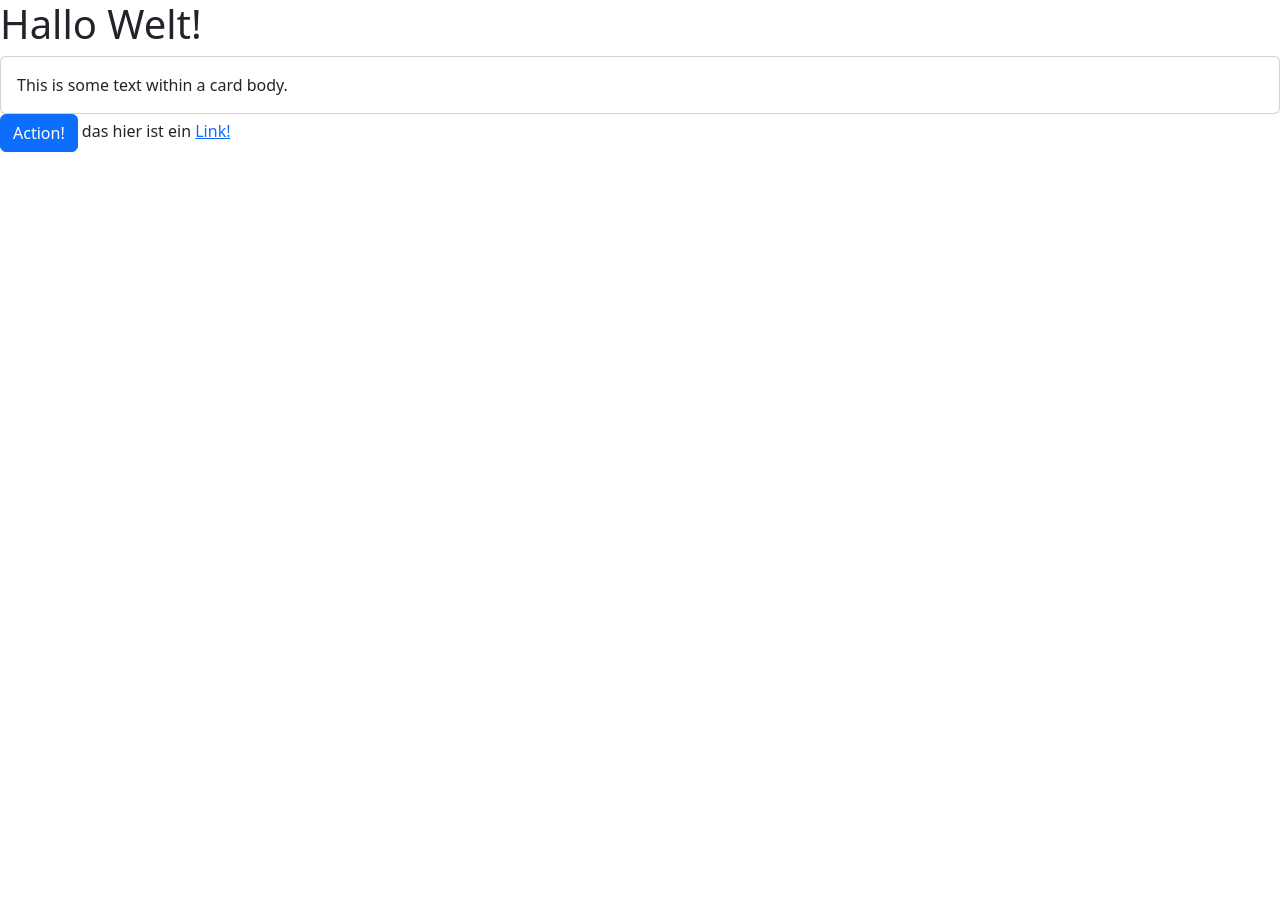
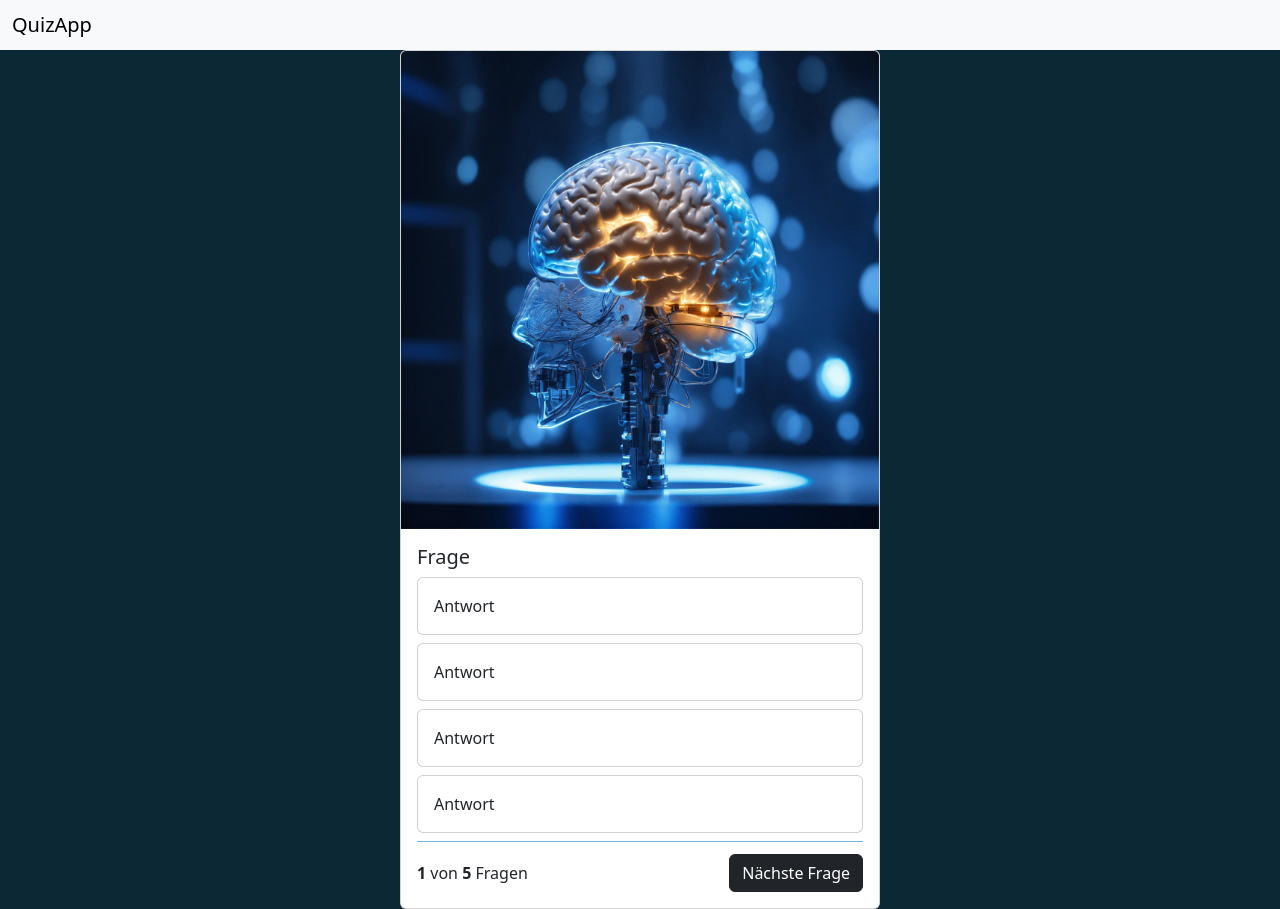
Before and after one commit to Jan-OliverKaemmererDev/QuizApp, a plain HTML site: page index.html in a window 1280 px wide. Before the commit the page ends 800 px from the top, so only its background shows below. Drawn offline with nearby package versions, Linux system fonts and the light colour scheme.

Commit message:
startet from 0 with QuizApp

```diff
--- a/index.html
+++ b/index.html
@@ -4,19 +4,63 @@
     <meta charset="UTF-8">
     <meta name="viewport" content="width=device-width, initial-scale=1.0">
     <title>QuizApp</title>
-    <link rel="stylesheet" href="./node_modules/bootstrap/dist/css/bootstrap.min.css">
+
+    <link rel="stylesheet" href="./style.css">
+    <script src="script.js"></script>
+
+    <!-- Bootstrap files -->
+    <link href="https://cdn.jsdelivr.net/npm/bootstrap@5.3.8/dist/css/bootstrap.min.css" rel="stylesheet" integrity="sha384-sRIl4kxILFvY47J16cr9ZwB07vP4J8+LH7qKQnuqkuIAvNWLzeN8tE5YBujZqJLB" crossorigin="anonymous">
+    <script src="https://cdn.jsdelivr.net/npm/bootstrap@5.3.8/dist/js/bootstrap.bundle.min.js" integrity="sha384-FKyoEForCGlyvwx9Hj09JcYn3nv7wiPVlz7YYwJrWVcXK/BmnVDxM+D2scQbITxI" crossorigin="anonymous"></script>
+
 </head>
 <body>
-    <h1>Hallo Welt!</h1>
+    <nav class="navbar bg-body-tertiary">
+        <div class="container-fluid">
+            <span class="navbar-brand mb-0 h1">QuizApp</span>
+        </div>
+    </nav>
 
-    <div class="card">
+    <div class="container">
+    <div class="card quiz-card">
+        <img src="./img/brain.jpg" class="card-img-top" alt="...">
         <div class="card-body">
-            This is some text within a card body.
+            <h5 class="card-title">Frage</h5>
+
+            <div class="card mb-2">
+                <div class="card-body">
+                    Antwort
+                </div>
+            </div>
+
+            <div class="card mb-2">
+                <div class="card-body">
+                    Antwort
+                </div>
+            </div>
+
+            <div class="card mb-2">
+                <div class="card-body">
+                    Antwort
+                </div>
+            </div>
+
+            <div class="card mb-2">
+                <div class="card-body">
+                    Antwort
+                </div>
+            </div>
+
+            <div class="question-footer">
+                <span>
+                    <b>1</b> von <b>5</b> Fragen
+                </span>
+
+
+                <button class="btn btn-dark">Nächste Frage</button>
+            </div>
+
         </div>
     </div>
-
-    <button class="btn btn-primary">Action!</button>
-
-    das hier ist ein <a href="#">Link!</a>
+    </div>
 </body>
 </html>
--- a/package.json
+++ /dev/null
@@ -1,5 +0,0 @@
-{
-  "dependencies": {
-    "bootstrap": "^5.3.8"
-  }
-}
--- /dev/null
+++ b/script.js
@@ -0,0 +1,7 @@
+// JSON Array
+let questions = [
+    {
+        "qestion": "Wer hat HTML erfunden?",
+        "answer_1": "Robbie Williams",
+    }
+];
--- /dev/null
+++ b/style.css
@@ -0,0 +1,23 @@
+body {
+    background-color: #0c2834 !important;;
+}
+
+.container {
+    background-color: #0c2834 !important;
+    min-height: 100vh;
+    display: flex;
+    justify-content: center;
+    align-items: center;
+}
+
+.quiz-card {
+    width: 30rem;
+}
+
+.question-footer {
+    border-top: 1px solid rgba(55, 151, 207, 0.71);
+    display: flex;
+    justify-content: space-between;
+    align-items: center;
+    padding-top: 12px;
+}
```
Also changed, not shown: img/brain.jpg (added), 1 other file.
